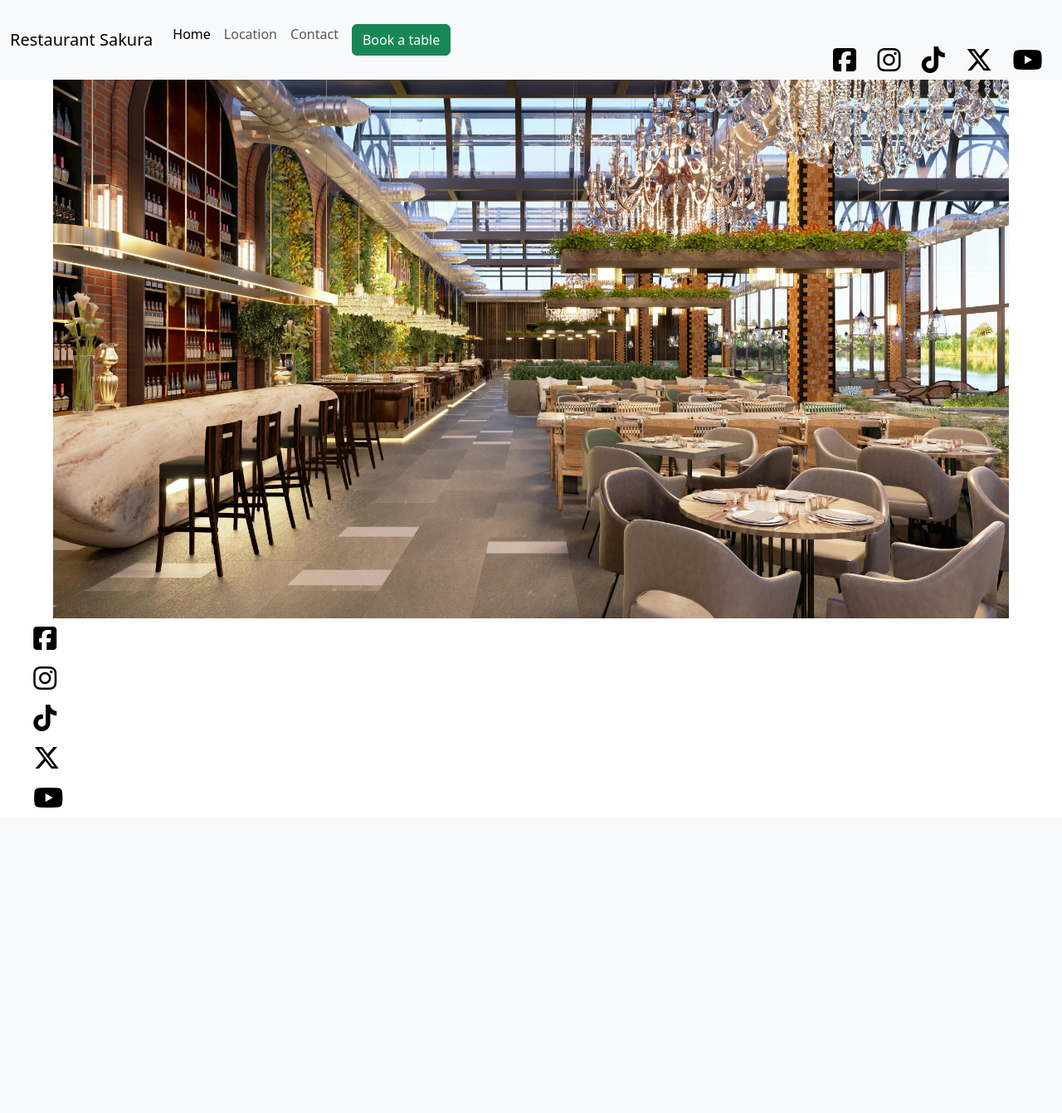
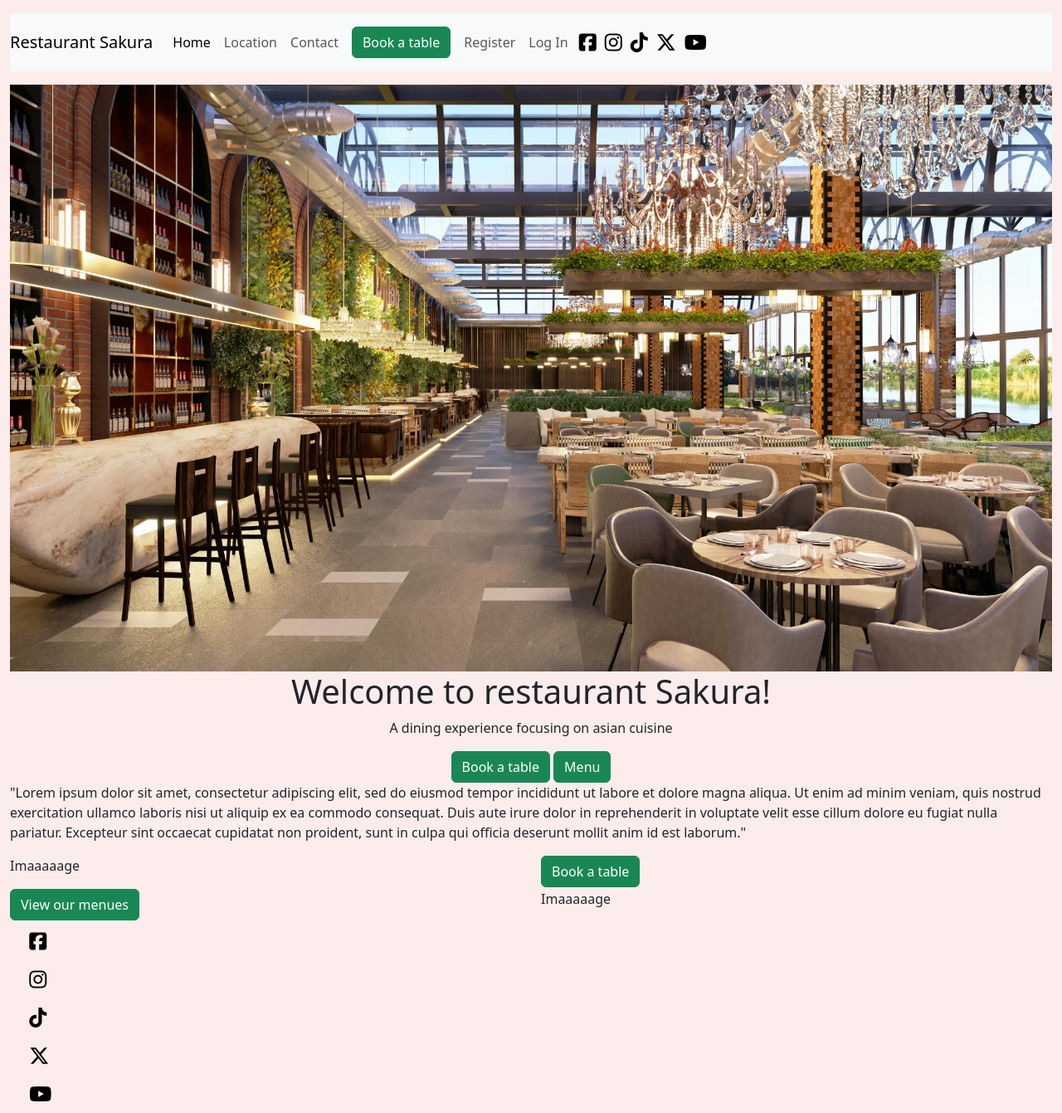
Before and after one commit to sofiawallq/restaurant-sakura, a Django app: page /landing_page/ in a window 1280 px wide. Shown: the whole page at 83% size. Before the commit the page ends 973 px from the top, so only its background shows below. Run offline with Django 5.2, Linux system fonts and the light colour scheme; some libraries are stand-ins or nearby versions.

Commit message:
add background color and bootstrap grid system to landing page

```diff
--- a/landing_page/templates/landing_page/index.html
+++ b/landing_page/templates/landing_page/index.html
@@ -4,11 +4,57 @@
 
 <!-- index.html content starts here -->
 {% block header %}
-<div>
-  <img src="../static/images/pexels-quark-studio-1159039-3201921.jpg" class="img-fluid" alt="image of restaurant interior">
+
+<div class="container-fluid">
+  <div class="row">
+    <div class="col-12 mt-3">
+      <img src="../static/images/pexels-quark-studio-1159039-3201921.jpg" class="img-fluid"
+        alt="image of restaurant interior">
+      <section class="callout jumbotron text-center">
+        <h1>Welcome to restaurant Sakura!</h1>
+        <p>A dining experience focusing on asian cuisine</p>
+        <button type="button" class="btn btn-success">Book a table</button>
+        <button type="button" class="btn btn-success">Menu</button>
+      </section>
+    </div>
+  </div>
+
+  {% endblock header %}
+
+  {% block information %}
+
+  <div class="row">
+    <div class="col-12">
+      <p>"Lorem ipsum dolor sit amet, consectetur adipiscing elit, sed do eiusmod tempor incididunt ut labore et dolore
+        magna aliqua. Ut enim ad minim veniam, quis nostrud exercitation ullamco laboris nisi ut aliquip ex ea commodo
+        consequat. Duis aute irure dolor in reprehenderit in voluptate velit esse cillum dolore eu fugiat nulla
+        pariatur. Excepteur sint occaecat cupidatat non proident, sunt in culpa qui officia deserunt mollit anim id est
+        laborum."</p>
+    </div>
+  </div>
+
+  {% endblock information %}
+
+  {% block booking %}
+
+  <div class="row">
+    <div class="col-6">
+      <p>Imaaaaage</p>
+    </div>
+    <div class="col-6"><button type="button" class="btn btn-success">Book a table</button></div>
+  </div>
+
+  {% endblock booking %}
+
+  {% block menu %}
+
+  <div class="row">
+    <div class="col-6"><button type="button" class="btn btn-success">View our menues</button></div>
+    <div class="col-6">
+      <p>Imaaaaage</p>
+    </div>
+  </div>
+
+  {% endblock menu %}
+
 </div>
-{% endblock %}
-
-{% block booking %}
-
-{% endblock %}
--- a/static/css/style.css
+++ b/static/css/style.css
@@ -1,19 +1,28 @@
-.navbar {
-    padding: 0px;
-    background-color: white;
+body {
+    background-color: #FCECEC;
+}
+
+nav {
+    background-color: #FCECEC;
+}
+
+.nav-item {
+    margin: auto;
 }
 
 .icon-link {
     text-decoration: none;
     color: black;
-    font-size: 2rem;
-    margin: 0px;
-    padding: 0px;
+    font-size: 1.5rem;
+    margin: 5px;
     display: inline-block;
 }
 
+.social {
+    float: right;
+}
+
 .img-fluid {
-    max-width: 90%;
     display: block;
     margin: auto;
 }
--- a/templates/base.html
+++ b/templates/base.html
@@ -34,9 +34,11 @@
 </head>
 
 <body>
+<div class="container-fluid">
   <!--Navigation menu-->
+  <div class="row mt-3">
+    <div class="col-12">
       <nav class="navbar navbar-expand-lg bg-body-tertiary">
-    <div class="container-fluid">
         <a class="navbar-brand" href="#">Restaurant Sakura</a>
         <button class="navbar-toggler" type="button" data-bs-toggle="collapse" data-bs-target="#navbarNav"
           aria-controls="navbarNav" aria-expanded="false" aria-label="Toggle navigation">
@@ -56,41 +58,55 @@
             <li class="nav-item">
               <a class="nav-link" href="#"><button type="button" class="btn btn-success">Book a table</button></a>
             </li>
+            <li class="nav-item">
+              <a class="nav-link" href="#">Register</a>
+            </li>
+            <li class="nav-item">
+              <a class="nav-link" href="#">Log In</a>
+            </li>
           </ul>
-      </div>
-    </div>
 
       <!--Social media icons-->
       <div>
         <ul class="navbar-nav">
           <a class="icon-link" href="#">
-          <svg class="bi" aria-hidden="true"></svg>
             <i class="fa-brands fa-square-facebook"></i>
           </a>
           <a class="icon-link" href="#">
-          <svg class="bi" aria-hidden="true"></svg>
             <i class="fa-brands fa-instagram"></i>
           </a>
           <a class="icon-link" href="#">
-          <svg class="bi" aria-hidden="true"></svg>
             <i class="fa-brands fa-tiktok"></i>
           </a>
           <a class="icon-link" href="#">
-          <svg class="bi" aria-hidden="true"></svg>
             <i class="fa-brands fa-x-twitter"></i>
           </a>
           <a class="icon-link" href="#">
-          <svg class="bi" aria-hidden="true"></svg>
             <i class="fa-brands fa-youtube"></i>
           </a>
         </ul>
+      </nav>
     </div>
-  </nav>
+  </div>
+</div>
+
 
   <main>
     {% block header %}
-  <!-- Content Goes here -->
+    <!-- Header image, h1 and button content goes here -->
     {% endblock header %}
+
+    {% block information %}
+    <!-- Information about the restaurant goes here -->
+    {% endblock information %}
+
+    {% block booking %}
+    <!-- Booking content goes here -->
+    {% endblock booking %}
+
+    {% block menu %}
+    <!-- Menu content goes here -->
+    {% endblock menu %}
   </main>
 
   <footer>
```
Lines whose indentation alone changed are shown as unchanged.
